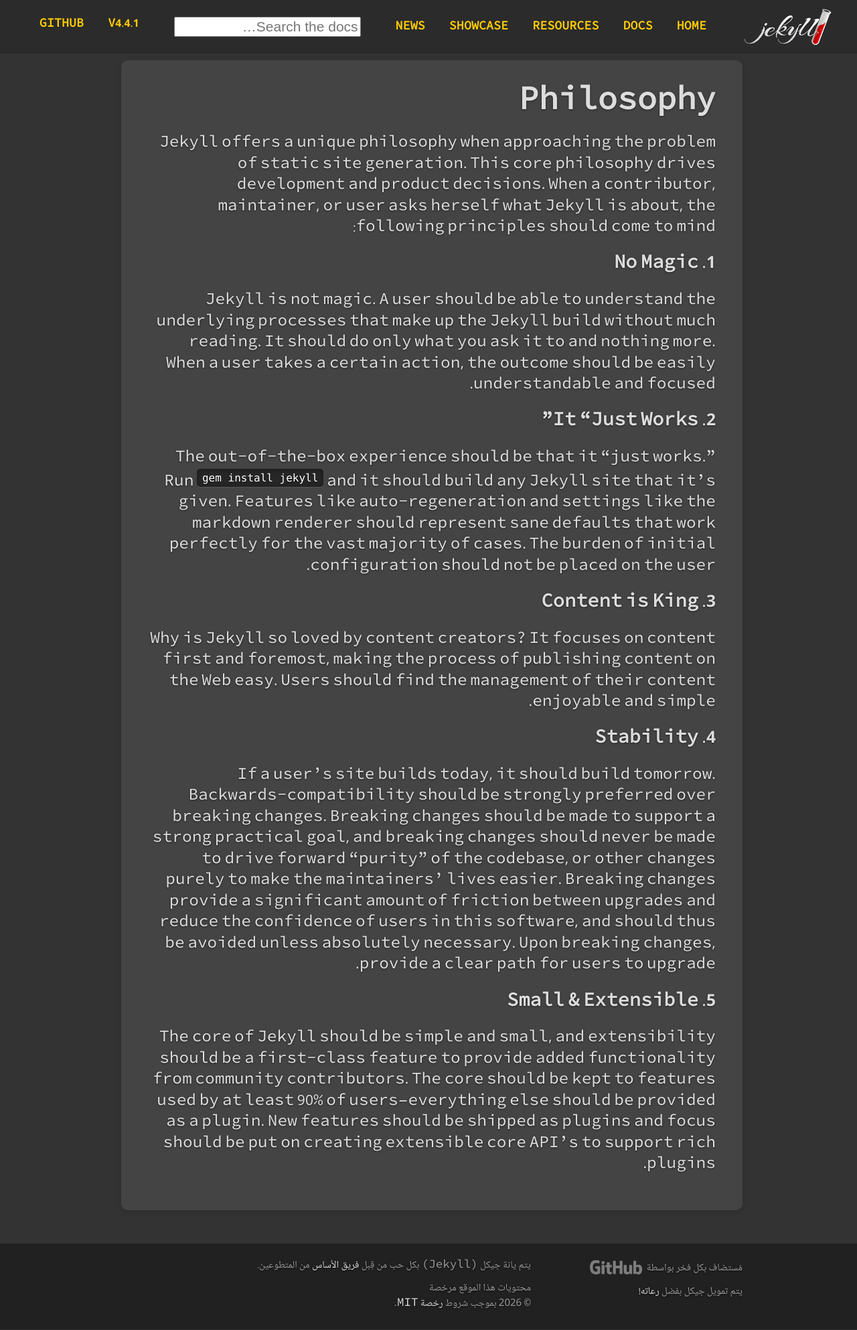
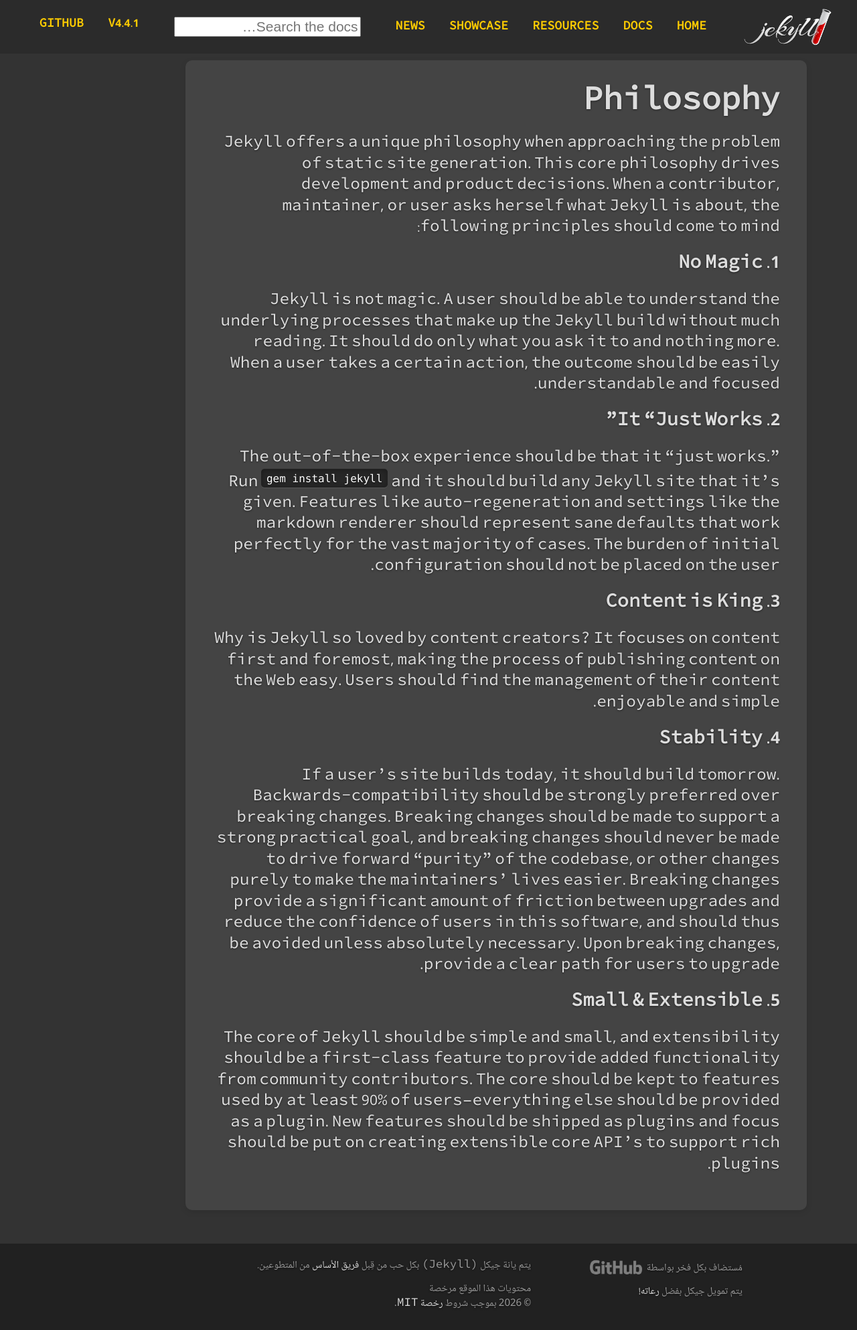
Before and after one commit to aboayoob-tech/aboayoob-tech.github.io, a Jekyll site: the page built from pages/philosophy.md, in a window 1280 px wide. Shown: the whole page at 67% size. Built offline with Jekyll 4.4.1, drawn with Linux system fonts in a browser that asks for light colours; comment, search, counter and statistics services are not loaded.

Commit message:
Adjust styles for images and code blocks
Updated image max-width in post content and improved code styling.

```diff
--- a/_sass/_style.scss
+++ b/_sass/_style.scss
@@ -55,7 +55,6 @@ section {
 }
 
 header,
-section,
 footer {
   float: left;
   width: 100%;
@@ -649,7 +648,7 @@ article h2:first-child { margin-top: 0; }
   }
 }
 
-.post-content img { max-width: 80% }
+.post-content img { max-width: 100% }
 
 .label {
   float: left;
@@ -737,10 +736,23 @@ article h2:first-child { margin-top: 0; }
 
 pre,
 code {
+ direction: ltr !important;
+ text-align: left !important;
   white-space: pre;
   display: inline-block;
   margin: 0;
-  font: 14px/1.625em Menlo, Consolas, "Courier New", Courier, "Liberation Mono", monospace;
+  border-radius: 0.375rem;
+  overflow-x: auto;
+  font-family:
+        "Cascadia Code",
+        "SFMono-Regular",
+        Consolas,
+        monospace;
+  font-size: 0.9rem;
+  line-height: 1.7;
+  tab-size: 4;
+  white-space: pre;
+  -webkit-overflow-scrolling: touch;
   padding: 0 0.5em;
 }
 
```
